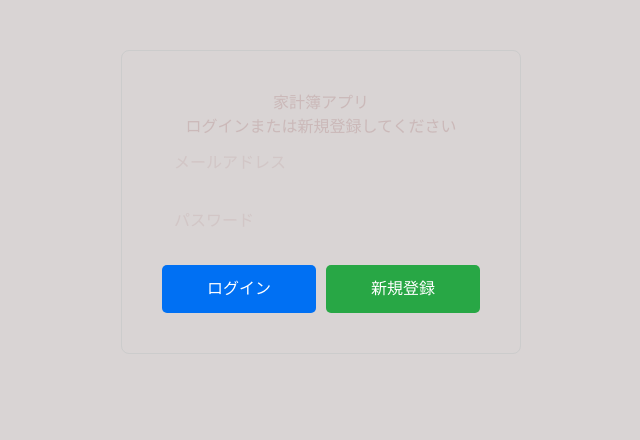
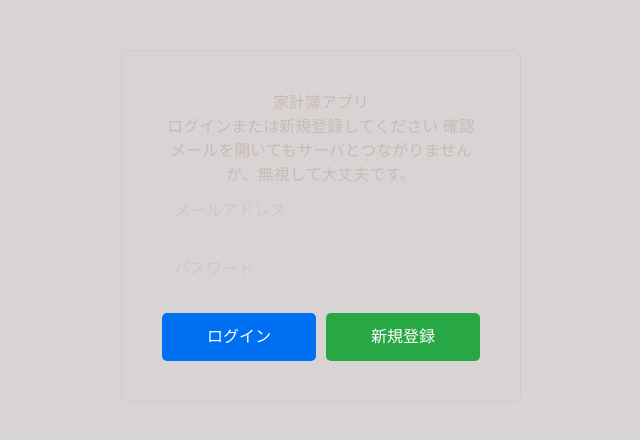
Before and after one commit to ko-naka-sei/my-kakeibo, a Next.js app: page / in a window 1280 px wide. Shown: the top 440 px of the page, without its empty margins (319-959 px from the left). Built offline with nearby package versions, Linux system fonts and the light colour scheme; no server answers.

Commit message:
Update Next.js

```diff
--- a/app/page.tsx
+++ b/app/page.tsx
@@ -24,7 +24,9 @@ export default function Page() {
   return (
     <div style={{ padding: 40, maxWidth: 400, margin: '50px auto', textAlign: 'center', border: '1px solid #ccc', borderRadius: 8 }}>
       <h1>家計簿アプリ</h1>
-      <p>ログインまたは新規登録してください</p>
+      <p>ログインまたは新規登録してください
+        確認メールを開いてもサーバとつながりませんが、無視して大丈夫です。
+      </p>
 
       {errorMsg && <p style={{ color: 'red', background:'#ffe6e6', padding:10 }}>{errorMsg}</p>}
       {successMsg && <p style={{ color: 'green', background:'#e6ffe6', padding:10 }}>{successMsg}</p>}
```
